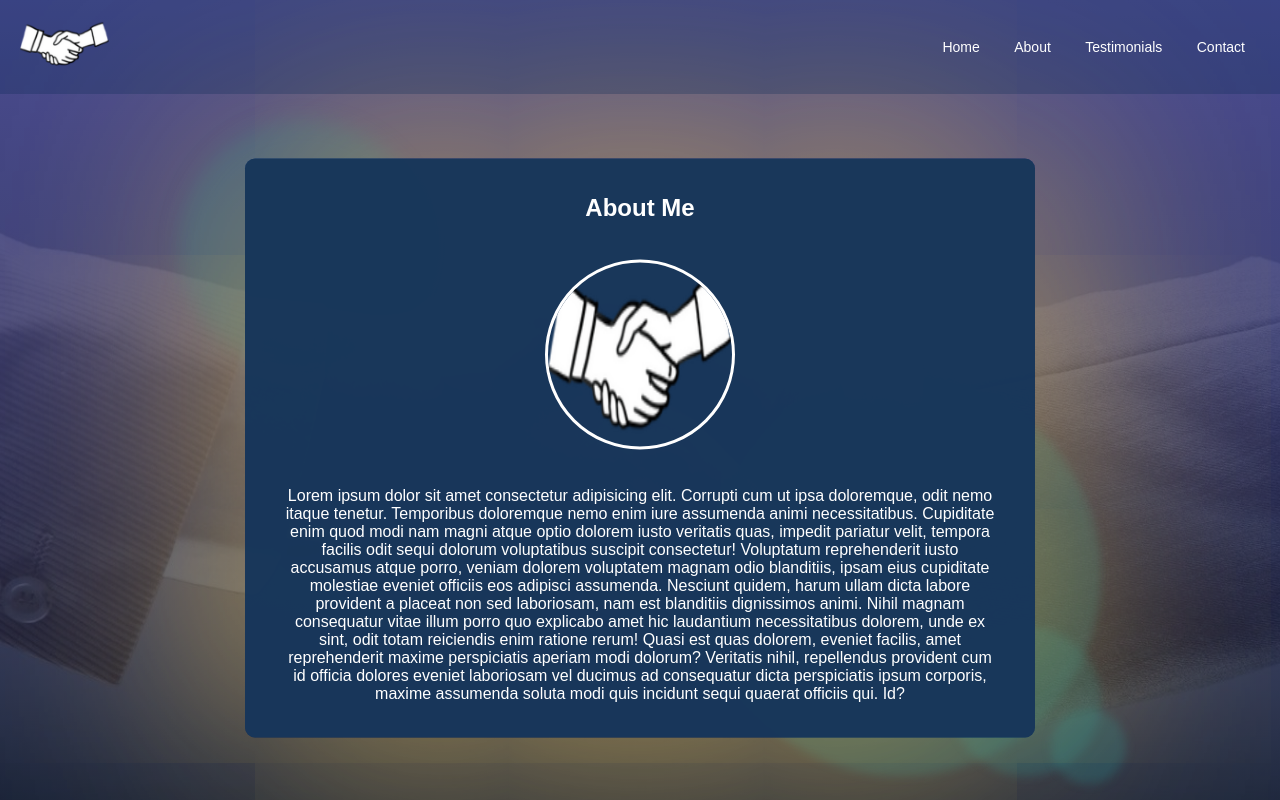
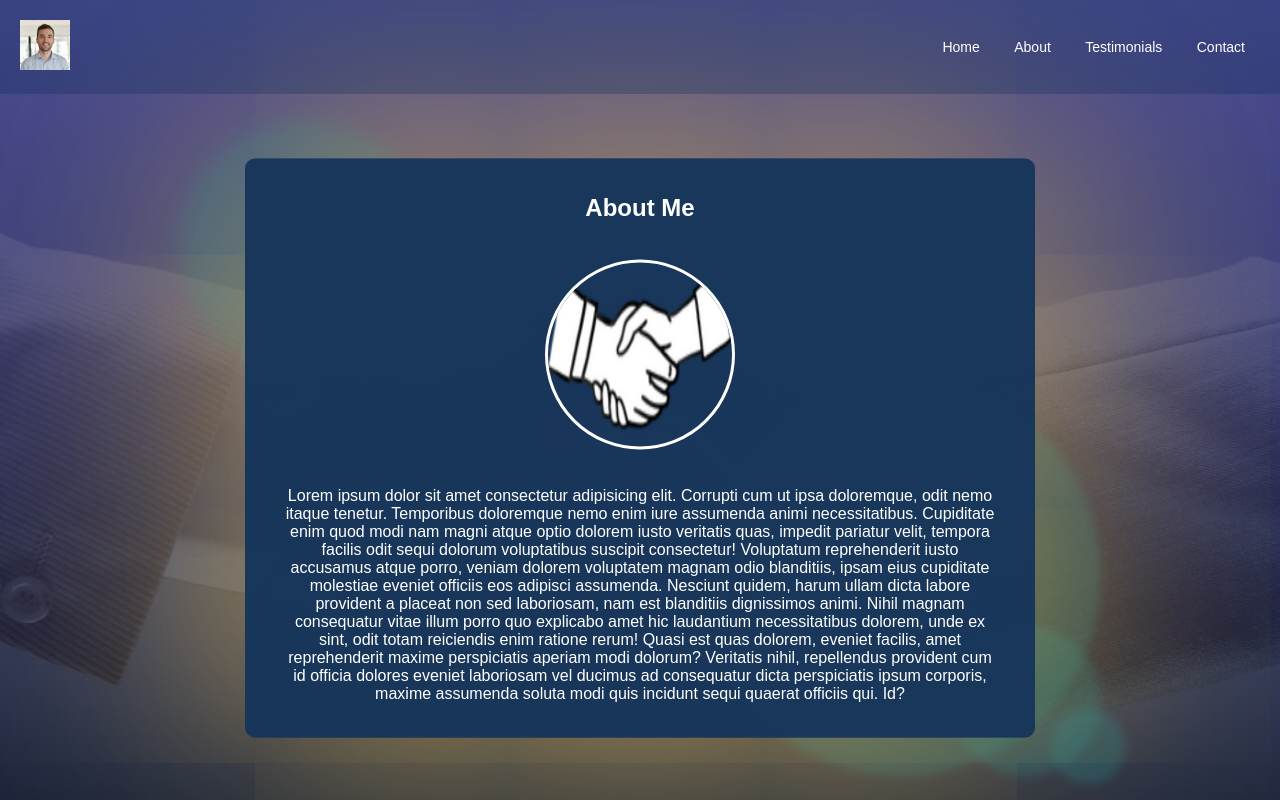
Before and after one commit to AerolPalea/Coaching-Website-Build, a website: page HTML/about.html in a window 1280 px wide. Shown: the top 800 px of the page. Drawn offline with nearby package versions, Linux system fonts and the light colour scheme.

Commit message:
Update about.html

```diff
--- a/HTML/about.html
+++ b/HTML/about.html
@@ -14,7 +14,7 @@
         <header>
             <div class="wrapper">
                 <div class="logo">
-                    <img src="../images/index.png" alt="" />
+                    <img src="../Images/profileimg.png" alt="" />
                 </div>
                 <ul class="nav-area">
                     <li><a href="../index.html">Home</a></li>
```
